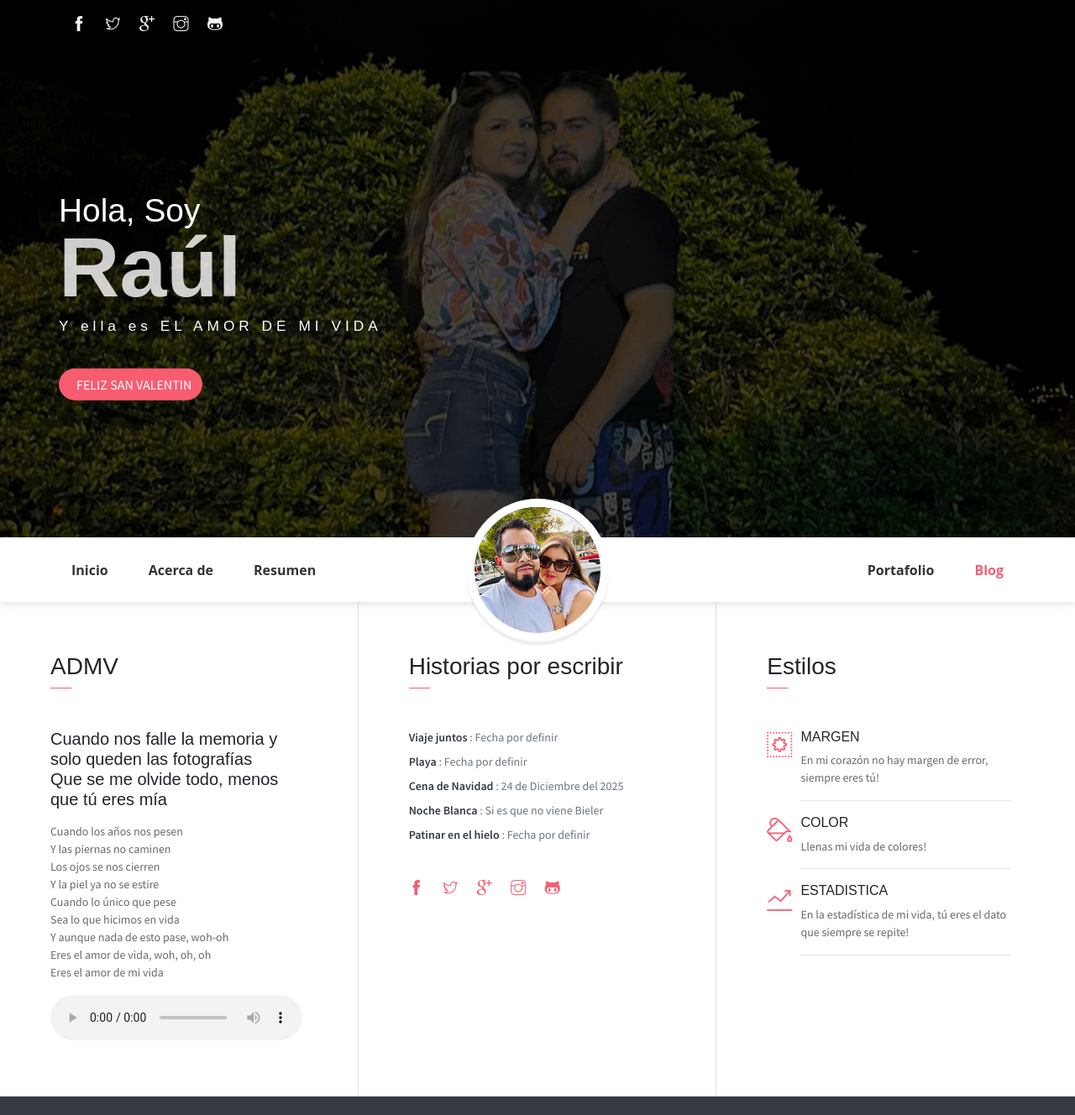
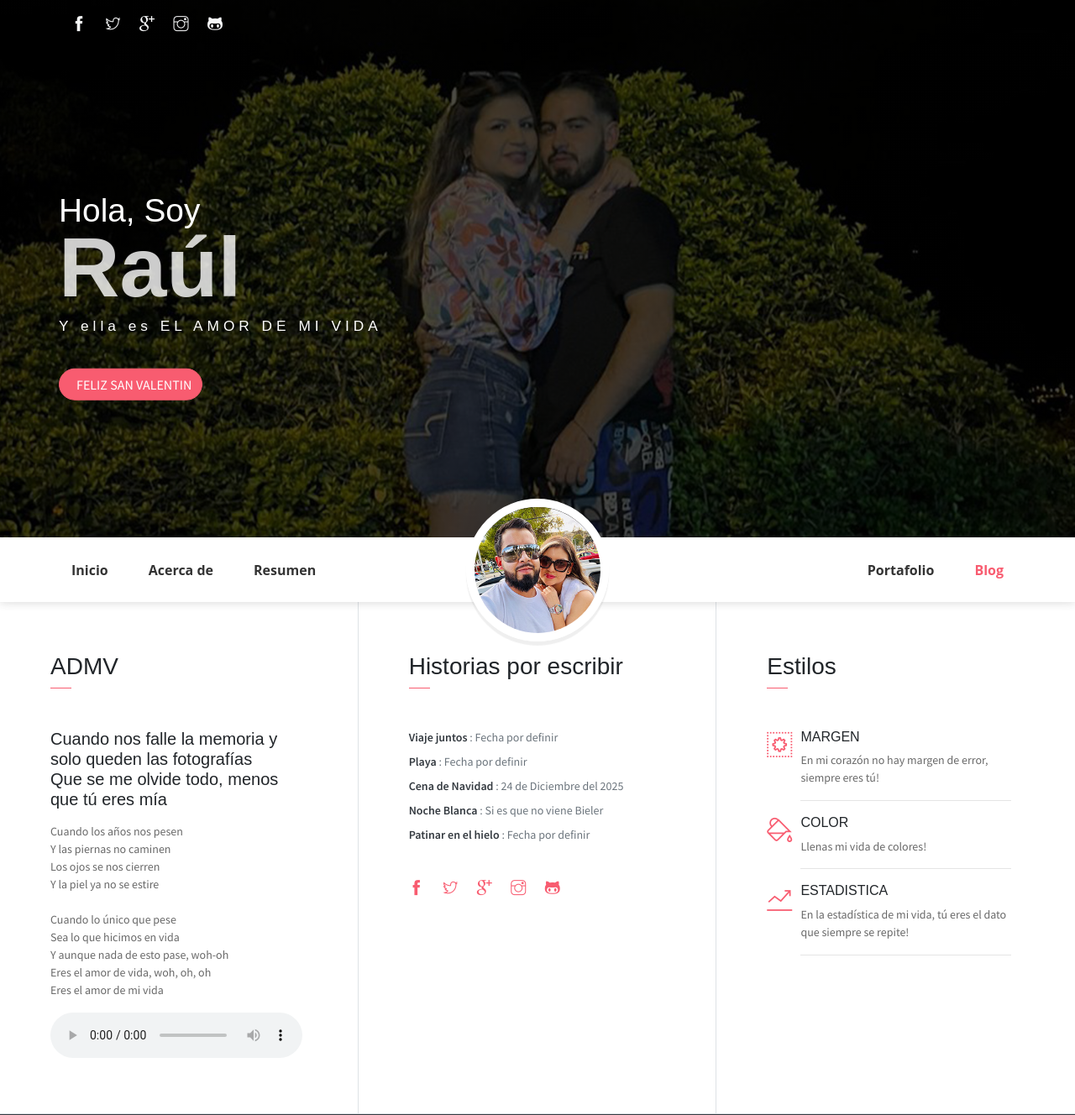
Before and after one commit to raulri/spacepublicidad, a plain HTML site: page index.html in a window 1280 px wide. Shown: the top 1328 px of the page at 84% size. Drawn offline with Linux system fonts and the light colour scheme; some packages are replaced by stand-ins of ours.

Commit message:
Update index.html

```diff
--- a/index.html
+++ b/index.html
@@ -75,7 +75,7 @@
                 <p class="mt-20">Cuando los años nos pesen<br>
 Y las piernas no caminen<br>
 Los ojos se nos cierren<br>
-Y la piel ya no se estire<br>
+Y la piel ya no se estire<br><br>
 Cuando lo único que pese<br>
 Sea lo que hicimos en vida<br>
 Y aunque nada de esto pase, woh-oh<br>
```
